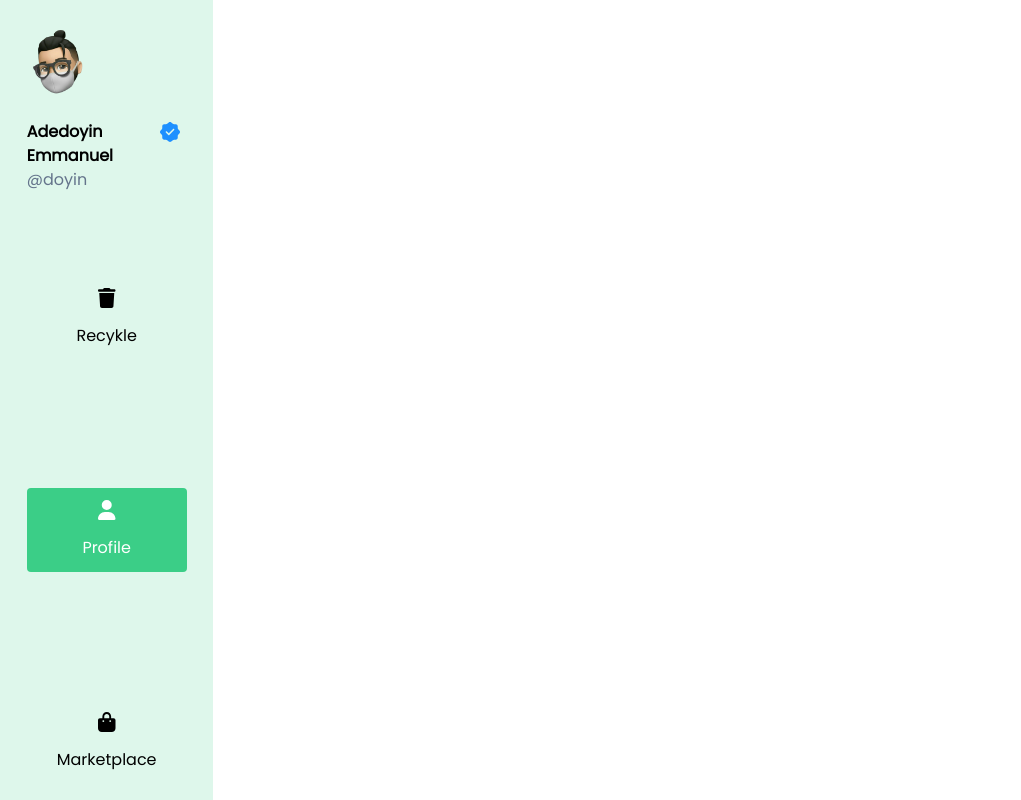
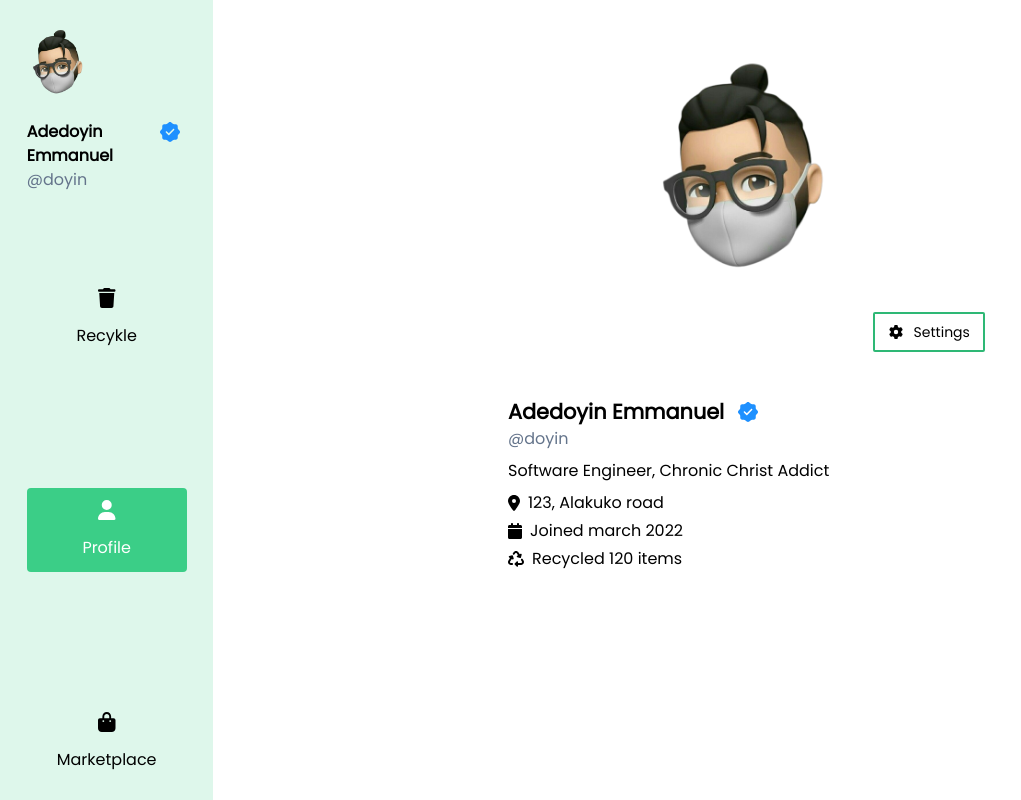
Before and after one commit to Adedoyin-Emmanuel/Recykle, a React (Vite) app: page /profile in a window 1280 px wide. Shown: the whole page, without its empty margins (0-1021 px from the left). Built offline with nearby package versions, Linux system fonts and the light colour scheme.

Commit message:
Feat: finished profile page UI

```diff
--- a/src/pages/Profile/Profile.tsx
+++ b/src/pages/Profile/Profile.tsx
@@ -1,10 +1,105 @@
 import React from "react";
 import Dashboard from "../Dashboard/Dashboard";
+import Input from "../../components/Input/Input";
+import Memoji from "./../../assets/memoji.png";
+import Button from "../../components/Button/Button";
+import VerifiedLogo from "./../../assets/verify.svg";
+import { FontAwesomeIcon } from "@fortawesome/react-fontawesome";
+import {
+  faLocationDot,
+  faCalendar,
+  faRecycle,
+  faKey,
+  faLock,
+  faUsers,
+  faGear,
+} from "@fortawesome/free-solid-svg-icons";
+import { faQuestionCircle } from "@fortawesome/free-regular-svg-icons";
 
 const Profile: React.FC = (): JSX.Element => {
   return (
     <Dashboard onProfilePage>
+      <section className="profile-section w-full lg:w-2/4 mx-auto flex flex-col items-start justify-start gap-3">
+        <section className="flex items-center justify-center w-full">
+          <img src={Memoji} alt="profile picture" className="h-64 w-52" />
+        </section>
+        <section className="action-buttons w-full flex items-center justify-end">
+          <Button
+            className="rounded-[30px] capitalize w-[120px] h-10  md:w-32 md:h-10 lg:w-28 text-sm m-3 flex items-center justify-around"
+            outline
+          >
+            <FontAwesomeIcon icon={faGear} />
+            settings
+          </Button>
+        </section>
+        <section className="profile-details my-5 mx-3">
+          <h3 className="profile-name font-bold capitalize text-[1.3rem] flex items-center justify-start gap-x-3">
+            adedoyin emmanuel
+            <p>
+              <img src={VerifiedLogo} alt="verified logo" />
+            </p>
+          </h3>
+          <p className="profile-username text-slate-500">@doyin</p>
 
+          <p className="profile-description my-2 capitalize">
+            Software Engineer, chronic christ addict
+          </p>
+
+          <p className="profile-location flex items-center justify-start gap-x-2 mb-1">
+            <FontAwesomeIcon icon={faLocationDot} />
+            123, Alakuko road
+          </p>
+
+          <p className="profile-join-date flex items-center justify-start gap-x-2 mb-1">
+            <FontAwesomeIcon icon={faCalendar} />
+            Joined march 2022
+          </p>
+
+          <p className="profile-join-date flex items-center justify-start gap-x-2 mb-1">
+            <FontAwesomeIcon icon={faRecycle} />
+            Recycled 120 items
+          </p>
+        </section>
+        {/* <hr />
+
+        <section className="action-buttons">
+          <section className="account-details">
+            <FontAwesomeIcon icon={faKey} />
+
+            <section className="account-info">
+              <h4 className="font-bold capitalize">account info</h4>
+              <p className="text-sm">security notifications, change number</p>
+            </section>
+          </section>
+
+          <section className="privacy-settings">
+            <FontAwesomeIcon icon={faLock} />
+
+            <section className="p">
+              <h4 className="font-bold capitalize">privacy</h4>
+              <p className="text-sm">block contacts, disappearing messages</p>
+            </section>
+          </section>
+
+          <section className="help-info">
+            <FontAwesomeIcon icon={faQuestionCircle} />
+
+            <section className="p">
+              <h4 className="font-bold capitalize">privacy</h4>
+              <p className="text-sm">block contacts, disappearing messages</p>
+            </section>
+          </section>
+
+          <section className="invite">
+            <FontAwesomeIcon icon={faUsers} />
+
+            <section className="p">
+              <h4 className="font-bold capitalize">invite a friend</h4>
+              <p className="text-sm">invite a friend to recykle</p>
+            </section>
+          </section>
+        </section> */}
+      </section>
     </Dashboard>
   );
 };
```
